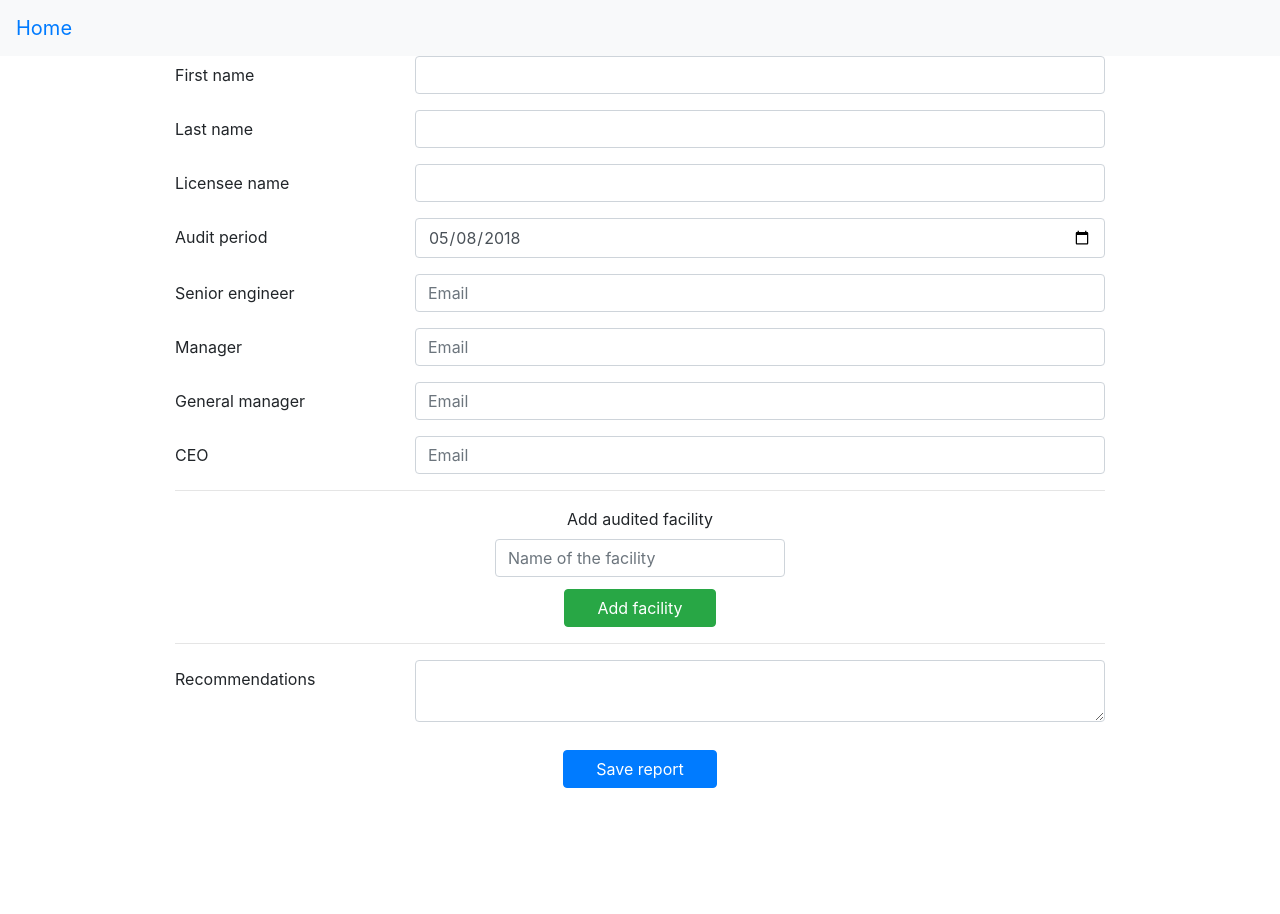
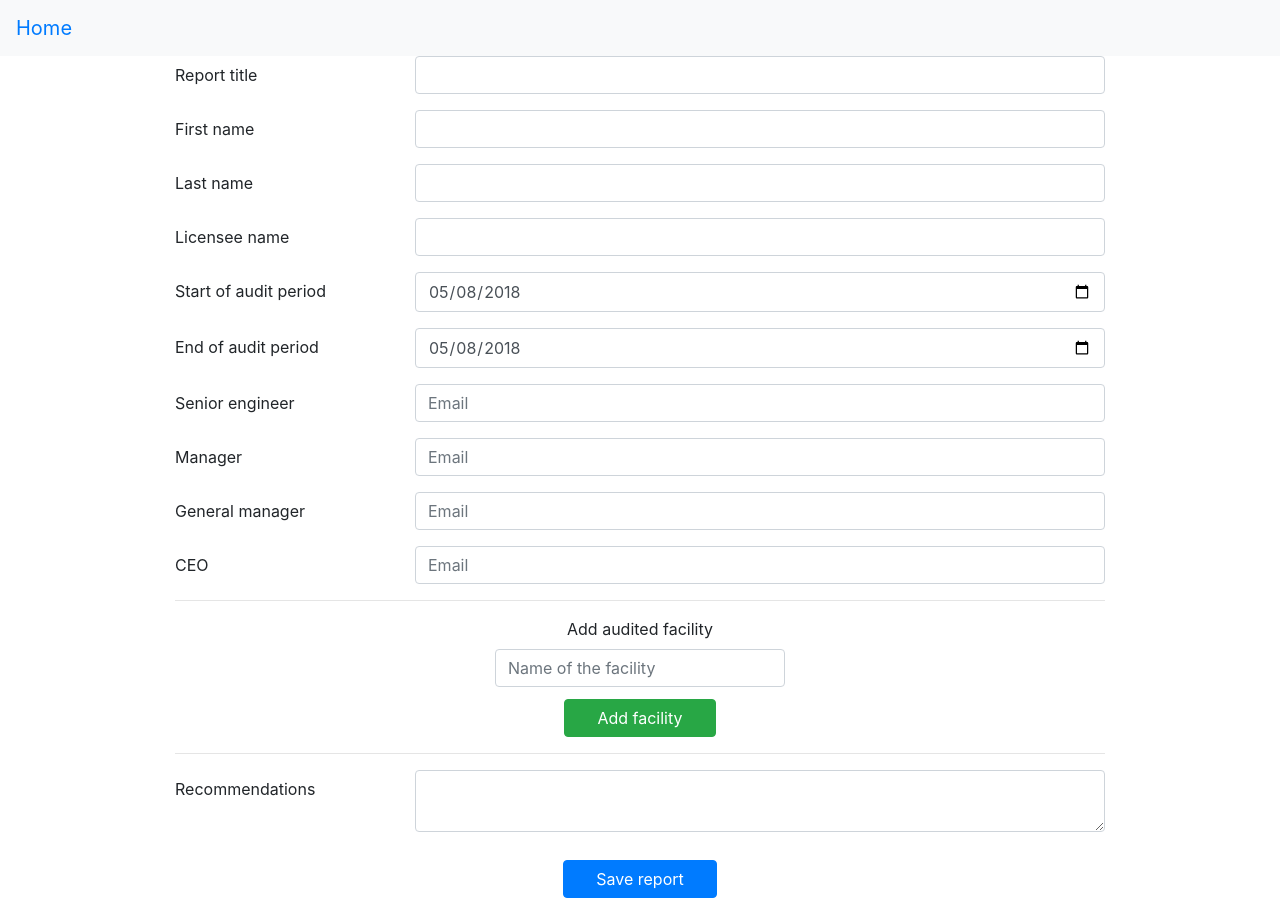
Before and after one commit to MasaSip/compliance-auditing-portal-front-end, a React (Create React App) app: page /create-report in a window 1280 px wide. Before the commit the page ends 804 px from the top, so only its background shows below. Built offline with nearby package versions, Linux system fonts and the light colour scheme.

Commit message:
Save report except first name, last name, licensee, facilities and recommendations

```diff
--- a/package.json
+++ b/package.json
@@ -6,6 +6,7 @@
     "axios": "^0.18.0",
     "bootstrap": "^4.0.0",
     "jquery": "^3.0.0",
+    "lodash": "^4.17.10",
     "node-sass-chokidar": "^1.2.2",
     "npm-run-all": "^4.1.2",
     "prop-types": "^15.6.1",
@@ -18,6 +19,7 @@
   "scripts": {
     "test": "npm run linter",
     "linter": "eslint --ext js --ext jsx --ignore-path .gitignore --ignore-path .eslintignore . --cache",
+    "linter-auto-fix": "eslint --ext js --ext jsx --ignore-path .gitignore --ignore-path .eslintignore . --cache --fix",
     "build-css": "node-sass-chokidar src/ -o src/",
     "watch-css": "npm run build-css && node-sass-chokidar src/ -o src/ --watch --recursive",
     "start-js": "react-scripts start",
--- a/src/CreateReportPage.jsx
+++ b/src/CreateReportPage.jsx
@@ -34,7 +34,8 @@ class AddReport extends Component {
     super(props);
     const today = new Date();
     this.state = {
-      auditPeriod: today.toISOString().split(/T/)[0],
+      startOfAuditPeriod: today.toISOString().split(/T/)[0],
+      endOfAuditPeriod: today.toISOString().split(/T/)[0],
       facilities: {},
     };
 
@@ -78,16 +79,7 @@ class AddReport extends Component {
 
   handleSubmit(event) {
     event.preventDefault();
-
-    let value = '';
-    const names = Object.values(this.state.facilities).map(f => f.name);
-    names.forEach((item) => {
-      value += item;
-    });
-    value += ` ${(new Date()).toISOString()}`;
-    const data = { name: value };
-
-    this.reportServece.addReport(data)
+    this.reportServece.addReport(this.state)
       .catch(error => console.error('Error:', error))
       .then(response => console.log('Success:', response));
   }
@@ -96,6 +88,13 @@ class AddReport extends Component {
     return (
       <Container>
         <Form className="modifyReport">
+          <FieldGroup
+            id="reportTitle"
+            type="text"
+            label="Report title"
+            labelFor="reportTitle"
+            onChange={this.handleChange}
+          />
           <FieldGroup
             id="firstName"
             type="text"
@@ -118,12 +117,20 @@ class AddReport extends Component {
             onChange={this.handleChange}
           />
           <FieldGroup
-            id="auditPeriod"
+            id="startOfAuditPeriod"
             type="date"
-            label="Audit period"
-            labelFor="auditPeriod"
+            label="Start of audit period"
+            labelFor="startOfAuditPeriod"
             onChange={this.handleChange}
-            value={this.state.auditPeriod}
+            value={this.state.startOfAuditPeriod}
+          />
+          <FieldGroup
+            id="endOfAuditPeriod"
+            type="date"
+            label="End of audit period"
+            labelFor="endOfAuditPeriod"
+            onChange={this.handleChange}
+            value={this.state.endOfAuditPeriod}
           />
           <FieldGroup
             id="seniorEngineer"
--- a/src/ReportPage.jsx
+++ b/src/ReportPage.jsx
@@ -9,7 +9,7 @@ function ReportPage({ apiUrl }) {
     <Container className="main">
       <Row>
         <Col md="10" align="left">
-          <h1>Compilance Audinting Reports</h1>
+          <h1>Compliance Auditing Reports</h1>
         </Col>
         <Col md="2" align="right" id="create-report">
           <Link to="/create-report">
--- a/src/ReportService.js
+++ b/src/ReportService.js
@@ -1,7 +1,21 @@
 import axios from 'axios';
+import _ from 'lodash';
 
 const username = 'User';
 const password = 'password';
+
+const fieldToApi = {
+  reportTitle: 'name',
+  // firstName:
+  // lastName:
+  // licenseeName:
+  startOfAuditPeriod: 'startTime',
+  endOfAuditPeriod: 'endTime',
+  seniorEngineer: 'senior_engineer_email',
+  manager: 'manager_email',
+  generalManager: 'general_manager_email',
+  ceo: 'ceo_email',
+};
 
 class ReportService {
   constructor(apiUrl) {
@@ -42,8 +56,16 @@ class ReportService {
     return this.api.get(this.reportListPath, this.config);
   }
 
-  addReport(data) {
-    // get user details for userUri. This should be cached
+  addReport(report) {
+    const data = {};
+    _.forEach(report, (value, key) => {
+      if (['startOfAuditPeriod', 'endOfAuditPeriod'].includes(key)) {
+        data[fieldToApi[key]] = `${value}T12:00:00.000`;
+      } else {
+        data[fieldToApi[key]] = value;
+      }
+    });
+
     return this.validateUser(username)
       .then((userUri) => {
         data.user = userUri;
```
Also changed, not shown: 1 other file (tests, documents, lock files or other folders).
